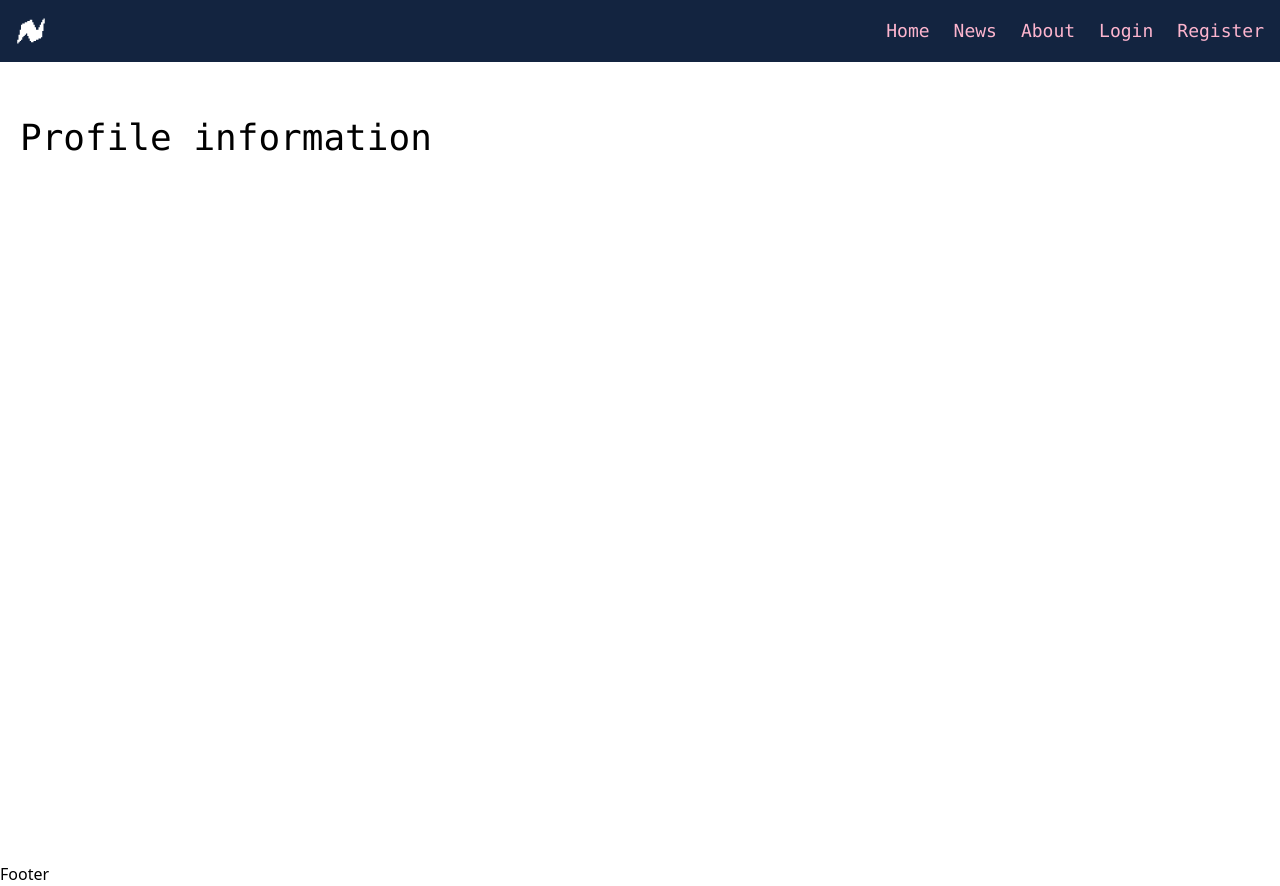
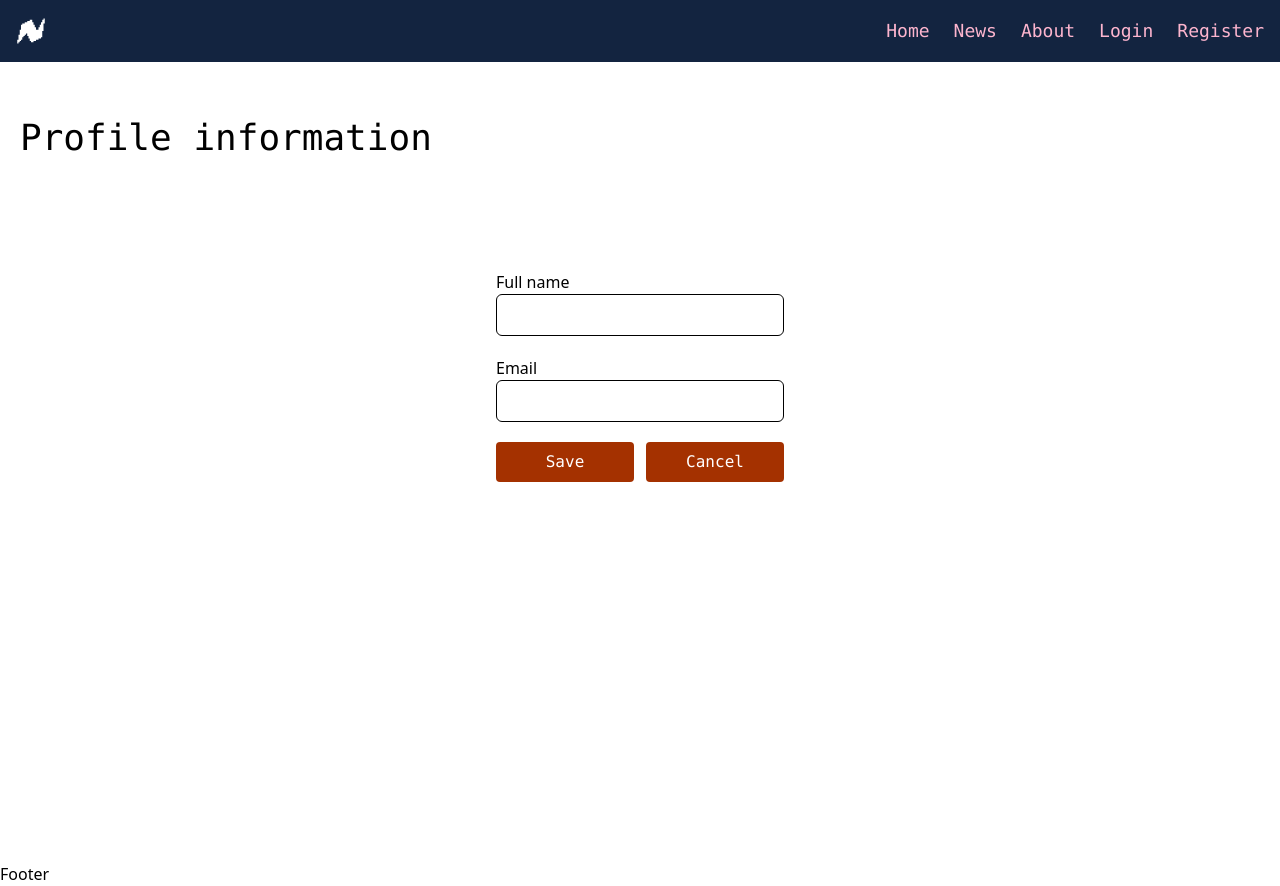
Before and after one commit to marstrx/News-Platform, a React (Vite) app in the folder website/: page /profile in a window 1280 px wide. Both pictures are taken after a click on the button "Edit My Information". Built offline with nearby package versions, Linux system fonts and the light colour scheme; no server answers.

Commit message:
simple edit form

```diff
--- a/website/src/Components/Profile/Profile.tsx
+++ b/website/src/Components/Profile/Profile.tsx
@@ -1,7 +1,7 @@
 import { JSX, useState } from "react"
 import { useContext } from "react"
 import { AuthContext } from "../../Context/AuthContext"
-import { log } from "node:console";
+
 
 function Profile(): JSX.Element {
   const { user } = useContext(AuthContext);
@@ -25,14 +25,38 @@ function Profile(): JSX.Element {
               <p className="text-2xl text-emerald-900 font-mono">Email :</p>
               <p className="text-2xl text-emerald-900 font-mono">{user?.email}</p>
             </div>
-            <button onClick={()=>setIsEditing(true)} className="bg-[#a43100] rounded text-white p-2 w-full mt-20 font-mono cursor-pointer">Edit My Information</button>
+            <button onClick={() => setIsEditing(true)} className="bg-[#a43100] rounded text-white p-2 w-full mt-20 font-mono cursor-pointer">Edit My Information</button>
           </div>
         </div>
       ) :
-        (<div>
-          {/* Edit Mod */}
+        (
+          <div className="flex justify-center items-center w-full">
+            <div className="flex flex-col gap-5 px-20 py-28 w-full max-w-md">
+              <div className="flex flex-col">
+                <label htmlFor="fullName">Full name</label>
+                <input
+                  id="fullName"
+                  type="text"
+                  className="border px-3 py-2 rounded-md"
+                />
+              </div>
 
-        </div>)
+              <div className="flex flex-col">
+                <label htmlFor="email">Email</label>
+                <input
+                  id="email"
+                  type="email"
+                  className="border px-3 py-2 rounded-md"
+                />
+              </div>
+
+              <div className="flex justify-evenly items-center gap-3">
+                <button className="bg-[#a43100] rounded text-white p-2 font-mono cursor-pointer w-full">Save</button>
+                <button className="bg-[#a43100] rounded text-white p-2 font-mono cursor-pointer w-full">Cancel</button>
+              </div>
+            </div>
+          </div>
+        )
       }
     </div>
   )
```
